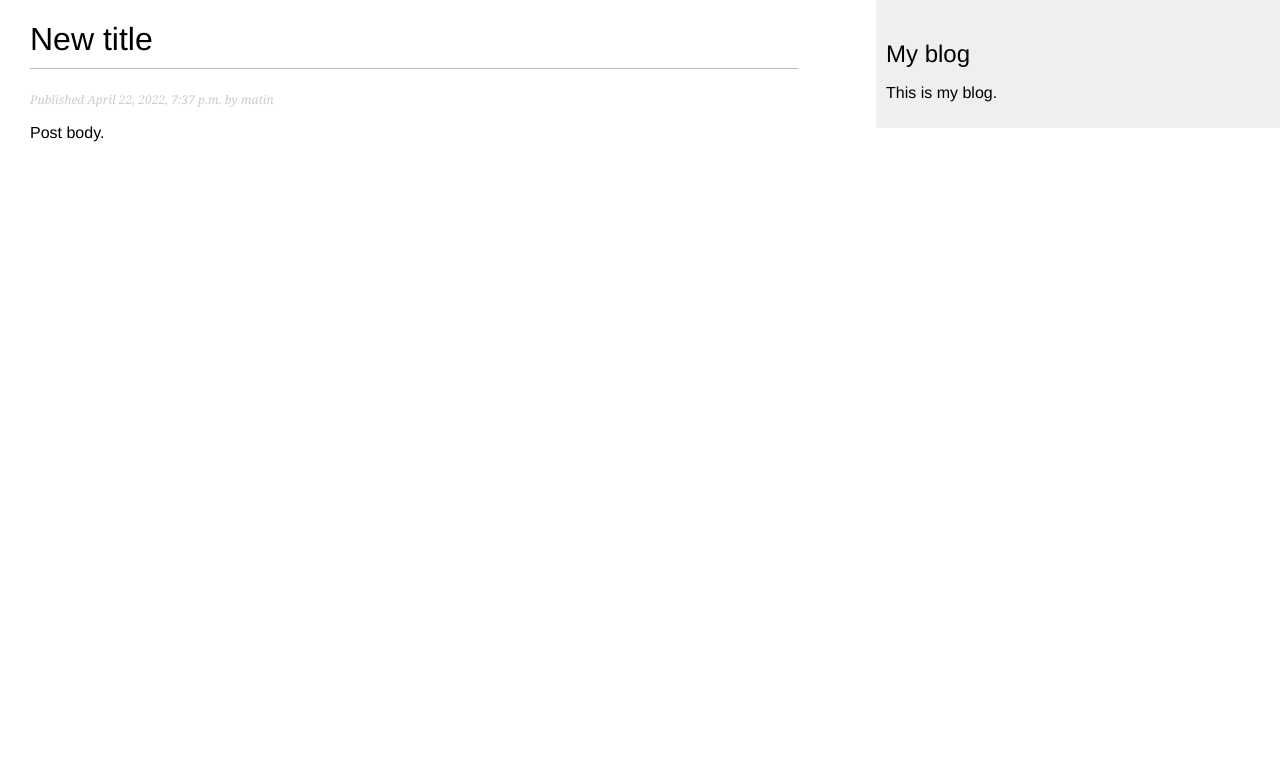
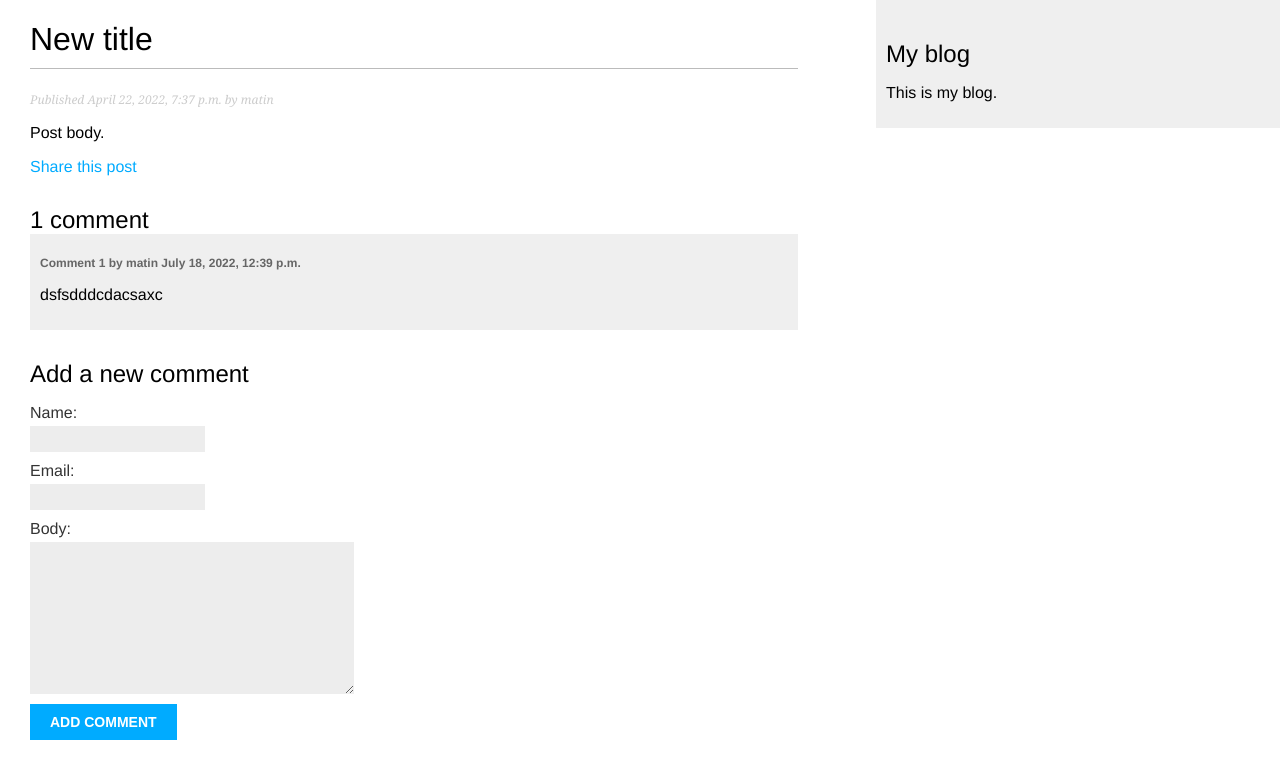
Before and after one commit to matinhosseinian/Django-3-By-Example, a Django app: a page that uses mysite/blog/templates/blog/post/detail.html in a window 1280 px wide. Shown: the top 779 px of the page. Run offline with Django 3.2, Linux system fonts and the light colour scheme; data comes from the database, SQL or seed files in the repository; both versions use the stored data as it was after the commit.

Commit message:
Creating post sharing by email & Creating a comment system

```diff
--- a/mysite/blog/forms.py
+++ b/mysite/blog/forms.py
@@ -1,4 +1,5 @@
 from django import forms
+from.models import Comment
 
 class EmailPostForm(forms.Form):
     name = forms.CharField(max_length=25)
@@ -6,3 +7,9 @@ class EmailPostForm(forms.Form):
     to = forms.EmailField()
     comments = forms.CharField(required=False,
                                 widget=forms.Textarea)
+
+
+class CommentForm(forms.ModelForm):
+    class Meta:
+        model = Comment
+        fields = ('name', 'email', 'body')
--- a/mysite/blog/models.py
+++ b/mysite/blog/models.py
@@ -3,10 +3,12 @@ from django.utils import timezone
 from django.contrib.auth.models import User
 from django.urls import reverse
 
+
 class PublishedManager(models.Manager):
     def get_queryset(self):
         return super(PublishedManager, self).get_queryset()\
-                    .filter(status='published')
+            .filter(status='published')
+
 
 class Post(models.Model):
 
@@ -28,17 +30,35 @@ class Post(models.Model):
                               choices=STATUS_CHOICES,
                               default='draft')
 
-    objects = models.Manager() # The default manager.
-    published = PublishedManager() # Our custom manager.
+    objects = models.Manager()  # The default manager.
+    published = PublishedManager()  # Our custom manager.
 
     def get_absolute_url(self):
         return reverse('blog:post_detail',
-                        args=[self.publish.year,
-                        self.publish.month,
-                        self.publish.day, self.slug])
+                       args=[self.publish.year,
+                             self.publish.month,
+                             self.publish.day, self.slug])
 
     class Meta:
         ordering = ('-publish',)
 
     def __str__(self):
         return self.title
+
+
+class Comment(models.Model):
+    post = models.ForeignKey(Post,
+                             on_delete=models.CASCADE,
+                             related_name='comments')
+    name = models.CharField(max_length=80)
+    email = models.EmailField()
+    body = models.TextField()
+    created = models.DateTimeField(auto_now_add=True)
+    updated = models.DateTimeField(auto_now=True)
+    active = models.BooleanField(default=True)
+
+    class Meta:
+        ordering = ('created',)
+
+    def __str__(self):
+        return f'Comment by {self.name} on {self.post}'
--- a/mysite/blog/templates/blog/post/detail.html
+++ b/mysite/blog/templates/blog/post/detail.html
@@ -4,10 +4,40 @@
 
 {% block content %}
 
-<h1>{{ post.title }}</h1>
-<p class="date">
-    Published {{ post.publish }} by {{ post.author }}
-</p>
-{{ post.body|linebreaks }}
-
+    <h1>{{ post.title }}</h1>
+    <p class="date">
+        Published {{ post.publish }} by {{ post.author }}
+    </p>
+    {{ post.body|linebreaks }}
+    <p>
+        <a href="{% url "blog:post_share" post.id %}">
+        Share this post
+        </a>
+    </p>
+    {% with comments.count as total_comments %}
+        <h2>
+            {{ total_comments }} comment{{ total_comments|pluralize }}
+        </h2>
+    {% endwith %}
+    {% for comment in comments %}
+        <div class="comment">
+        <p class="info">
+        Comment {{ forloop.counter }} by {{ comment.name }}
+        {{ comment.created }}
+        </p>
+        {{ comment.body|linebreaks }}
+        </div>
+        {% empty %}
+        <p>There are no comments yet.</p>
+    {% endfor %}
+    {% if new_comment %}
+        <h2>Your comment has been added.</h2>
+    {% else %}
+        <h2>Add a new comment</h2>
+        <form method="post">
+        {{ comment_form.as_p }}
+        {% csrf_token %}
+        <p><input type="submit" value="Add comment"></p>
+        </form>
+    {% endif %}
 {% endblock %}
--- a/mysite/blog/urls.py
+++ b/mysite/blog/urls.py
@@ -10,4 +10,5 @@ urlpatterns = [
     path('<int:year>/<int:month>/<int:day>/<slug:post>/',
          views.post_detail,
          name='post_detail'),
+    path('<int:post_id>/share/', views.post_share, name='post_share'),
 ]
--- a/mysite/blog/views.py
+++ b/mysite/blog/views.py
@@ -1,26 +1,36 @@
 from django.shortcuts import render, get_object_or_404
 from django.core.paginator import Paginator, EmptyPage, PageNotAnInteger
 from django.views.generic import ListView
+from django.core.mail import send_mail
 
 from .models import Post
-from .forms import EmailPostForm
+from .forms import EmailPostForm, CommentForm
 
 
 def post_share(request, post_id):
     # Retrieve post by id
     post = get_object_or_404(Post, id=post_id, status='published')
+    sent = False
     if request.method == 'POST':
         # Form was submitted
         form = EmailPostForm(request.POST)
         if form.is_valid():
             # Form fields passed validation
             cd = form.cleaned_data
-            # ... send email
+            post_url = request.build_absolute_uri(
+                post.get_absolute_url())
+            subject = f"{cd['name']} recommends you read " \
+                f"{post.title}"
+            message = f"Read {post.title} at {post_url}\n\n" \
+                f"{cd['name']}\'s comments: {cd['comments']}"
+            send_mail(subject, message, 'admin@myblog.com', [cd['to']])
+            sent = True
     else:
         form = EmailPostForm()
     return render(request, 'blog/post/share.html', {
         'post': post,
-        'form': form
+        'form': form,
+        'sent': sent
     })
 
 
@@ -33,7 +43,7 @@ class PostListView(ListView):
 
 def post_list(request):
     object_list = Post.published.all()
-    paginator = Paginator(object_list, 1) # 3 posts in each page
+    paginator = Paginator(object_list, 1)  # 3 posts in each page
     page = request.GET.get('page')
     try:
         posts = paginator.page(page)
@@ -44,8 +54,8 @@ def post_list(request):
         # If page is out of range deliver last page of results
         posts = paginator.page(paginator.num_pages)
     return render(request, 'blog/post/list.html', {
-                 'page': page,
-                 'posts': posts})
+        'page': page,
+        'posts': posts})
 
 
 def post_detail(request, year, month, day, post):
@@ -54,4 +64,24 @@ def post_detail(request, year, month, day, post):
                              publish__year=year,
                              publish__month=month,
                              publish__day=day)
-    return render(request, 'blog/post/detail.html', {'post': post})
+        # List of active comments for this post
+    comments = post.comments.filter(active=True)
+    new_comment = None
+    if request.method == 'POST':
+        # A comment was posted
+        comment_form = CommentForm(data=request.POST)
+        if comment_form.is_valid():
+            # Create Comment object but don't save to database yet
+            new_comment = comment_form.save(commit=False)
+            # Assign the current post to the comment
+            new_comment.post = post
+            # Save the comment to the database
+            new_comment.save()
+    else:
+        comment_form = CommentForm()
+    return render(request, 'blog/post/detail.html', {
+            'post': post,
+            'comments': comments,
+            'new_comment': new_comment,
+            'comment_form': comment_form
+        })
```
Also changed, not shown: mysite/blog/admin.py (+8 -1 lines), mysite/blog/templates/blog/post/share.html (added, +18 -0 lines), mysite/mysite/settings.py (+7 -0 lines), mysite/blog/migrations/0002_auto_20220717_1453.py (added), mysite/db.sqlite3.
